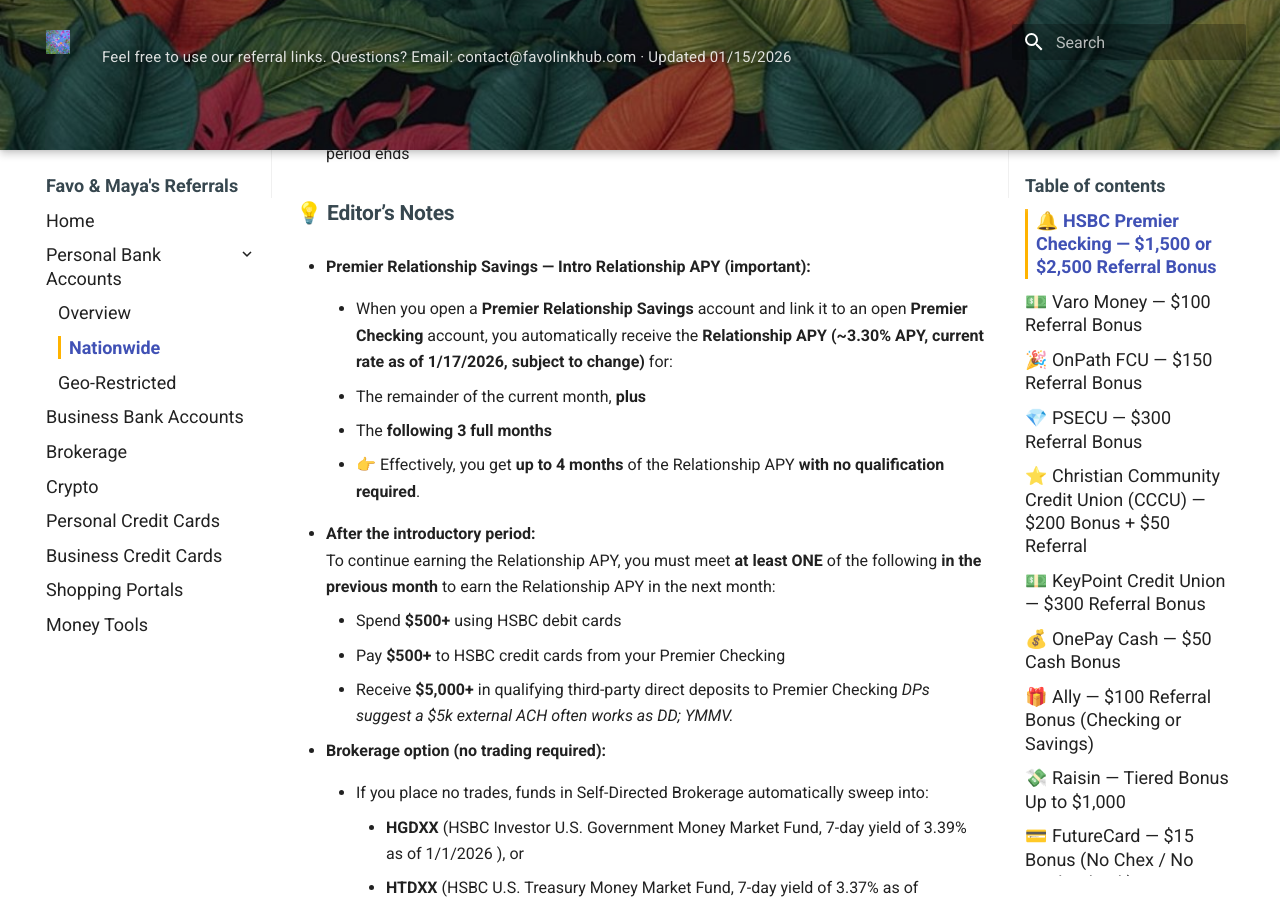
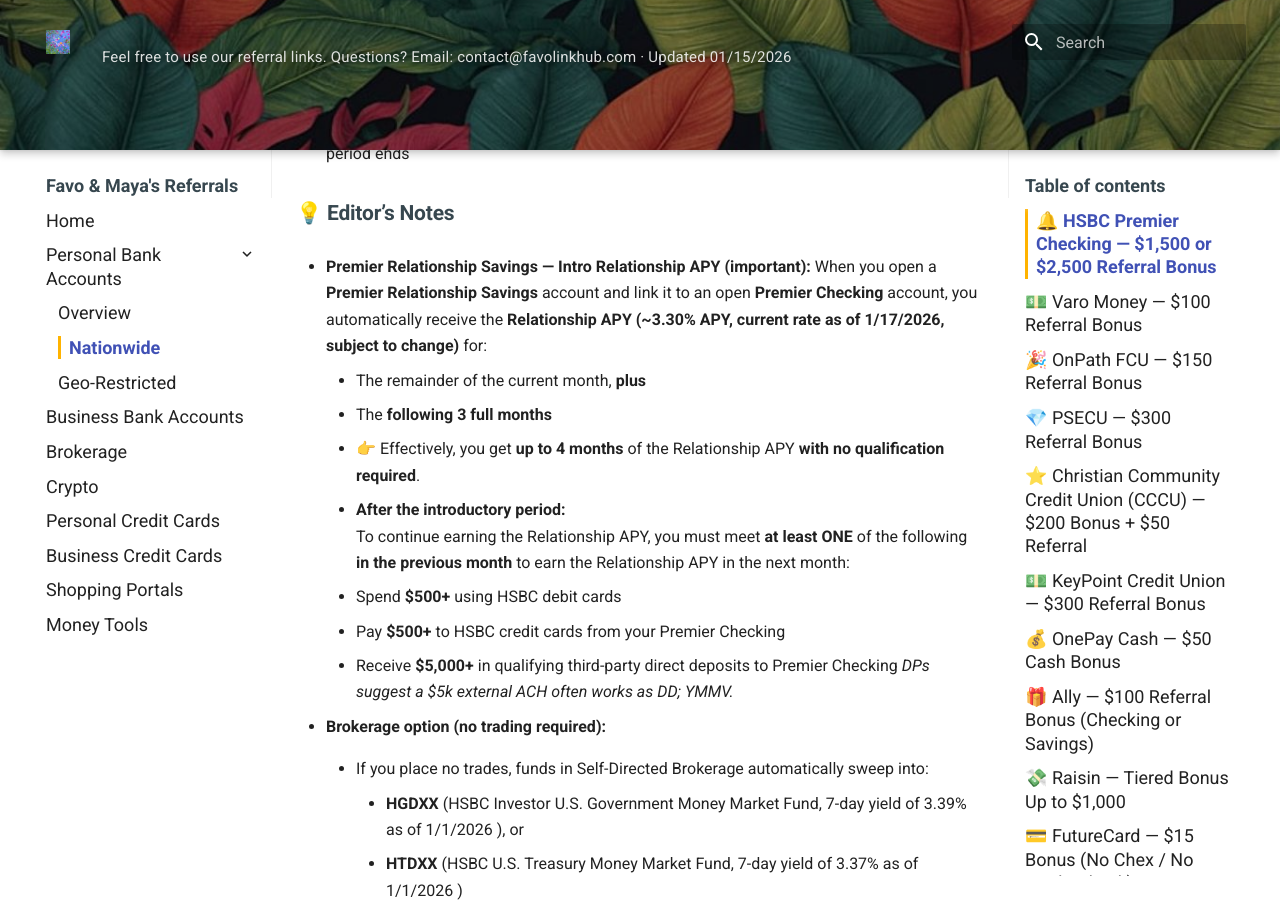
Before and after one commit to whispersofzephyr/favolinkhub-site, an MkDocs documentation site: the page built from docs/personal-bank-nationwide.md, in a window 1280 px wide and 900 px high, scrolled down 1939 px. Built offline with MkDocs 1.6.1 and Material for MkDocs 9.7.7, drawn with Linux system fonts in a browser that asks for light colours.

```diff
--- a/docs/personal-bank-nationwide.md
+++ b/docs/personal-bank-nationwide.md
@@ -70,15 +70,13 @@ Balances may be combined across:
 ### 💡 Editor’s Notes
 
 - **Premier Relationship Savings — Intro Relationship APY (important):**
+  When you open a **Premier Relationship Savings** account and link it to an open **Premier Checking** account, you automatically receive the **Relationship APY (~3.30% APY, current rate as of 1/17/2026, subject to change)** for:
 
-    - When you open a **Premier Relationship Savings** account and link it to an open **Premier Checking** account, you automatically receive the **Relationship APY (~3.30% APY, current rate as of 1/17/2026, subject to change)** for:
+      - The remainder of the current month, **plus**
+      - The **following 3 full months**
+      - 👉 Effectively, you get **up to 4 months** of the Relationship APY **with no qualification required**.
 
-       - The remainder of the current month, **plus**
-       - The **following 3 full months**
-
-    - 👉 Effectively, you get **up to 4 months** of the Relationship APY **with no qualification required**.
-
-   - **After the introductory period:**
+    - **After the introductory period:**
   To continue earning the Relationship APY, you must meet **at least ONE** of the following **in the previous month** to earn the Relationship APY in the next month:
 
       - Spend **$500+** using HSBC debit cards
@@ -108,11 +106,9 @@ Balances may be combined across:
 
     - Waived with **$100,000+ combined balance**, or
     - Waived with **$5,000 monthly direct deposit**
-
-    During the promo, the fee is automatically waived since the **minimum promo balance is $100k**.
-    After completing the bonus and moving funds out, simply push **$5k ACH per month** from an external bank to avoid the fee.
-
-   *If you forget one month and are charged the fee, contacting customer service usually results in a **one-time courtesy refund**.*
+    - During the promo, the fee is automatically waived since the **minimum promo balance is $100k**.
+    - After completing the bonus and moving funds out, simply push **$5k ACH per month** from an external bank to avoid the fee.
+    - *If you forget one month and are charged the fee, contacting customer service usually results in a **one-time courtesy refund**.*
 
 - **Funds may move during the maintenance period**
   As long as the **combined balance** does not drop below the required tier.
```
